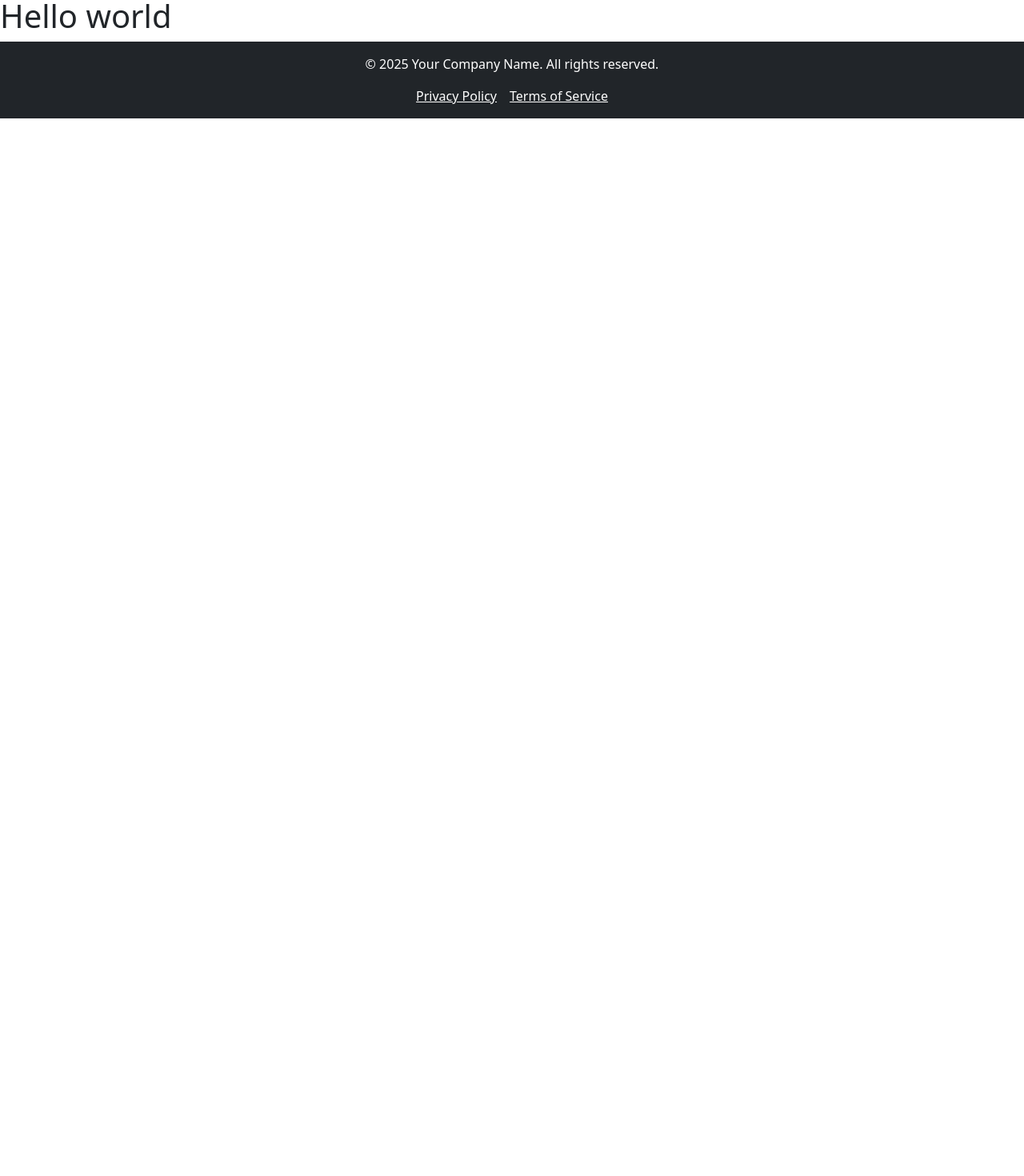
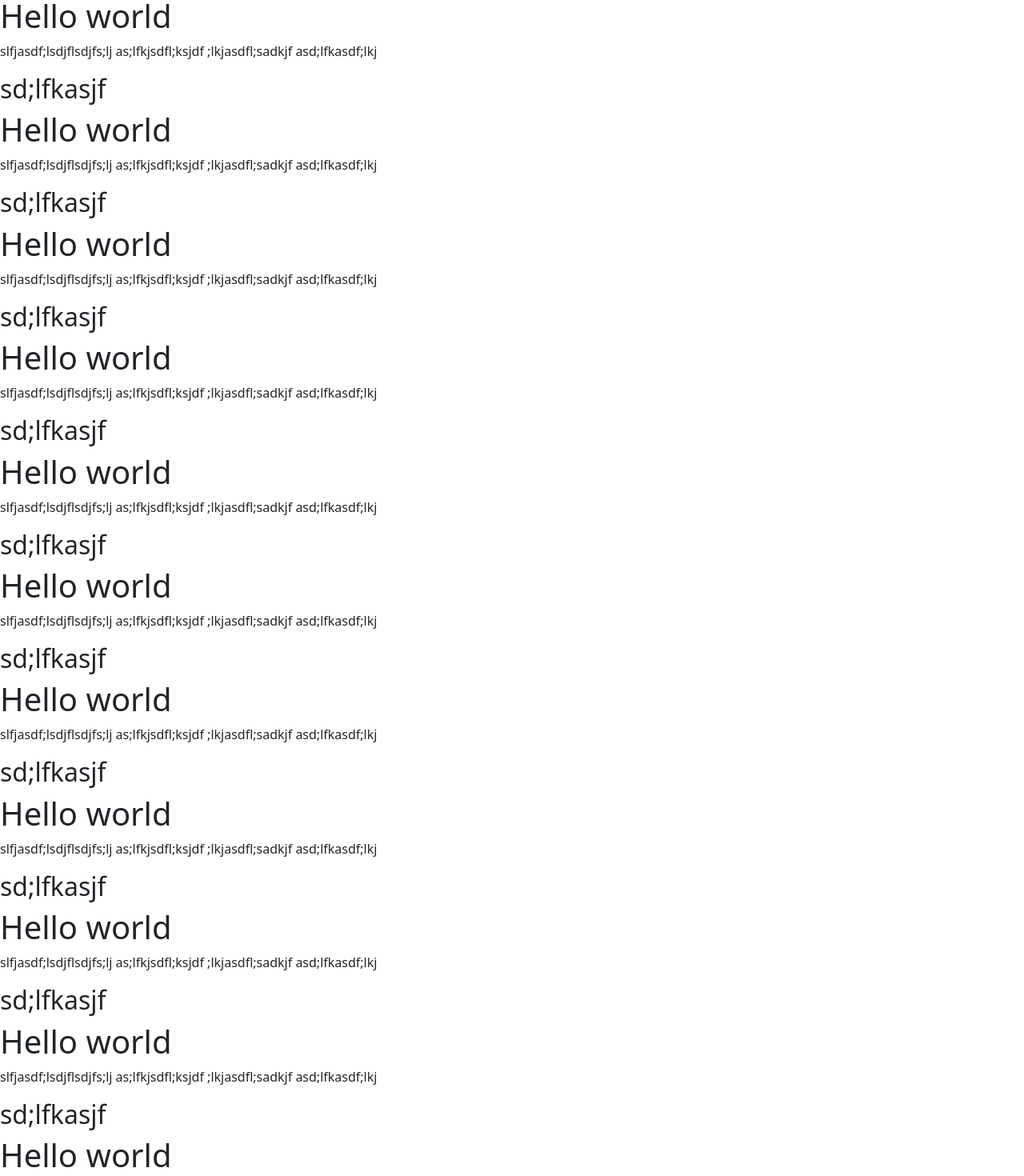
Before and after one commit to jonnyleealas/porfolio, a React (Create React App) app in the folder front-end/: page / in a window 1280 px wide. Shown: the part 60-1530 px from the top of the page at 80% size. Before the commit the page ends 800 px from the top, so only its background shows below. Built offline with nearby package versions, Linux system fonts and the light colour scheme.

Commit message:
added footer css

```diff
--- a/front-end/src/App.css
+++ b/front-end/src/App.css
@@ -1,9 +1,23 @@
+/* Ensures that the container takes up the full height of the viewport */
 .App {
-    display: flex;
-    flex-direction: column;
-    min-height: 100vh;
+    display: flex; /* Flexbox layout */
+    flex-direction: column; /* Arrange items vertically */
+    min-height: 100vh; /* Take up the full height of the viewport */
   }
 
-  .App-main {
-    flex: 1;
+  /* Content section will take all available space */
+  .main-content {
+    flex: 1; /* Grow the content section to take the remaining space */
+    padding-bottom: 50px; /* Add some bottom padding to avoid content overlapping with footer */
   }
+
+  /* Footer styles */
+  .my-custom-footer {
+    text-align: center;
+    padding: 10px;
+    width: 100%;
+    position: relative;
+    margin-top: auto; /* Ensure the footer is pushed to the bottom */
+  }
+
+  /* Optional: Adjust footer padding or style to fit your design needs */
--- a/front-end/src/App.tsx
+++ b/front-end/src/App.tsx
@@ -1,4 +1,6 @@
-import { BrowserRouter, Route, Routes } from 'react-router-dom';  // Use BrowserRouter without alias
+// App.tsx
+
+import { BrowserRouter, Routes, Route } from 'react-router-dom';
 import NavBarComponent from './Header/NavBar';
 import Home from './Home/Home';
 import Footer from './Footer/Footer';
@@ -20,10 +22,10 @@ const App: React.FC = () => {
             <Route path="/resume" element={<Resume />} />
           </Routes>
         </div>
-        <Footer />
+        <Footer className="my-custom-footer" />
       </div>
     </BrowserRouter>
   );
-}
+};
 
 export default App;
--- /dev/null
+++ b/front-end/src/Footer/Footer.css
@@ -0,0 +1,15 @@
+/* footer.css */
+
+/* Default footer styling */
+.footer {
+    background-color: #343a40; /* Dark background */
+    color: #fff;               /* White text */
+    padding: 1rem;             /* Padding for the footer */
+    text-align: center;        /* Center the text */
+  }
+
+
+  /* Optional: If you need to customize the text color or other variations */
+  .footer-light {
+    color: #f8f9fa; /* Light text color */
+  }
--- a/front-end/src/Footer/Footer.tsx
+++ b/front-end/src/Footer/Footer.tsx
@@ -1,8 +1,15 @@
+import "./Footer.css"
+
+import React from 'react';
 import { Container, Row, Col } from 'react-bootstrap';
 
-const Footer: React.FC = () => {
+interface FooterProps {
+  className?: string; // Optional className prop
+}
+
+const Footer: React.FC<FooterProps> = ({ className }) => {
   return (
-    <footer className="bg-dark text-white py-3">
+    <footer className={`footer footer-light ${className}`} >
       <Container>
         <Row>
           <Col className="text-center">
@@ -11,7 +18,6 @@ const Footer: React.FC = () => {
         </Row>
         <Row>
           <Col className="text-center">
-          {/**hello */}
             <a href="#privacy" className="text-white mx-2">Privacy Policy</a>
             <a href="#terms" className="text-white mx-2">Terms of Service</a>
           </Col>
@@ -19,6 +25,6 @@ const Footer: React.FC = () => {
       </Container>
     </footer>
   );
-}
+};
 
 export default Footer;
--- a/front-end/src/Home/Home.tsx
+++ b/front-end/src/Home/Home.tsx
@@ -4,6 +4,41 @@ const Home: React.FC = () => {
   return (
     <div className="Home">
      <h1>Hello world</h1>
+     <p>slfjasdf;lsdjflsdjfs;lj as;lfkjsdfl;ksjdf ;lkjasdfl;sadkjf asd;lfkasdf;lkj</p>
+     <h2>sd;lfkasjf</h2>
+     <h1>Hello world</h1>
+     <p>slfjasdf;lsdjflsdjfs;lj as;lfkjsdfl;ksjdf ;lkjasdfl;sadkjf asd;lfkasdf;lkj</p>
+     <h2>sd;lfkasjf</h2>
+     <h1>Hello world</h1>
+     <p>slfjasdf;lsdjflsdjfs;lj as;lfkjsdfl;ksjdf ;lkjasdfl;sadkjf asd;lfkasdf;lkj</p>
+     <h2>sd;lfkasjf</h2>
+     <h1>Hello world</h1>
+     <p>slfjasdf;lsdjflsdjfs;lj as;lfkjsdfl;ksjdf ;lkjasdfl;sadkjf asd;lfkasdf;lkj</p>
+     <h2>sd;lfkasjf</h2>
+     <h1>Hello world</h1>
+     <p>slfjasdf;lsdjflsdjfs;lj as;lfkjsdfl;ksjdf ;lkjasdfl;sadkjf asd;lfkasdf;lkj</p>
+     <h2>sd;lfkasjf</h2>
+     <h1>Hello world</h1>
+     <p>slfjasdf;lsdjflsdjfs;lj as;lfkjsdfl;ksjdf ;lkjasdfl;sadkjf asd;lfkasdf;lkj</p>
+     <h2>sd;lfkasjf</h2>
+     <h1>Hello world</h1>
+     <p>slfjasdf;lsdjflsdjfs;lj as;lfkjsdfl;ksjdf ;lkjasdfl;sadkjf asd;lfkasdf;lkj</p>
+     <h2>sd;lfkasjf</h2>
+     <h1>Hello world</h1>
+     <p>slfjasdf;lsdjflsdjfs;lj as;lfkjsdfl;ksjdf ;lkjasdfl;sadkjf asd;lfkasdf;lkj</p>
+     <h2>sd;lfkasjf</h2>
+     <h1>Hello world</h1>
+     <p>slfjasdf;lsdjflsdjfs;lj as;lfkjsdfl;ksjdf ;lkjasdfl;sadkjf asd;lfkasdf;lkj</p>
+     <h2>sd;lfkasjf</h2>
+     <h1>Hello world</h1>
+     <p>slfjasdf;lsdjflsdjfs;lj as;lfkjsdfl;ksjdf ;lkjasdfl;sadkjf asd;lfkasdf;lkj</p>
+     <h2>sd;lfkasjf</h2>
+     <h1>Hello world</h1>
+     <p>slfjasdf;lsdjflsdjfs;lj as;lfkjsdfl;ksjdf ;lkjasdfl;sadkjf asd;lfkasdf;lkj</p>
+     <h2>sd;lfkasjf</h2>
+     <h1>Hello world</h1>
+     <p>slfjasdf;lsdjflsdjfs;lj as;lfkjsdfl;ksjdf ;lkjasdfl;sadkjf asd;lfkasdf;lkj</p>
+     <h2>sd;lfkasjf</h2>
     </div>
   );
 }
--- a/front-end/src/Projects/Projects.tsx
+++ b/front-end/src/Projects/Projects.tsx
@@ -2,6 +2,33 @@ const Projects: React.FC = () => {
     return (
       <div>
         <h1>Projects</h1>
+        <h1>Projects</h1>
+        <h1>Projects</h1>
+        <h1>Projects</h1>
+        <h1>Projects</h1>
+        <h1>Projects</h1>
+        <h1>Projects</h1>
+        <h1>Projects</h1>
+        <h1>Projects</h1>
+        <h1>Projects</h1>
+        <h1>Projects</h1>
+        <h1>Projects</h1>
+        <h1>Projects</h1>
+        <h1>Projects</h1>
+        <h1>Projects</h1>
+        <h1>Projects</h1>
+        <h1>Projects</h1>
+        <h1>Projects</h1>
+        <h1>Projects</h1>
+        <h1>Projects</h1>
+        <h1>Projects</h1>
+        <h1>Projects</h1>
+        <h1>Projects</h1>
+        <h1>Projects</h1>
+        <h1>Projects</h1>
+        <h1>Projects</h1>
+        <h1>Projects</h1>
+
       </div>
     );
   }
```
